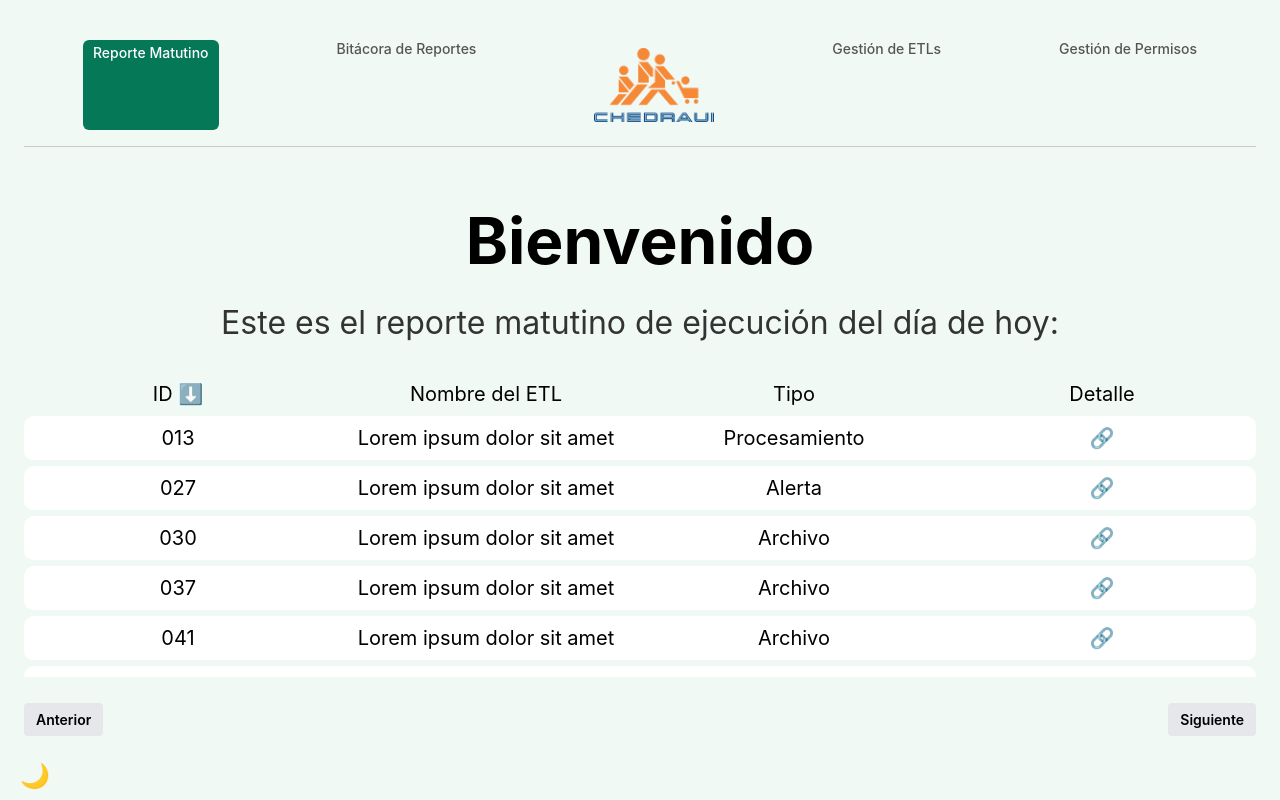
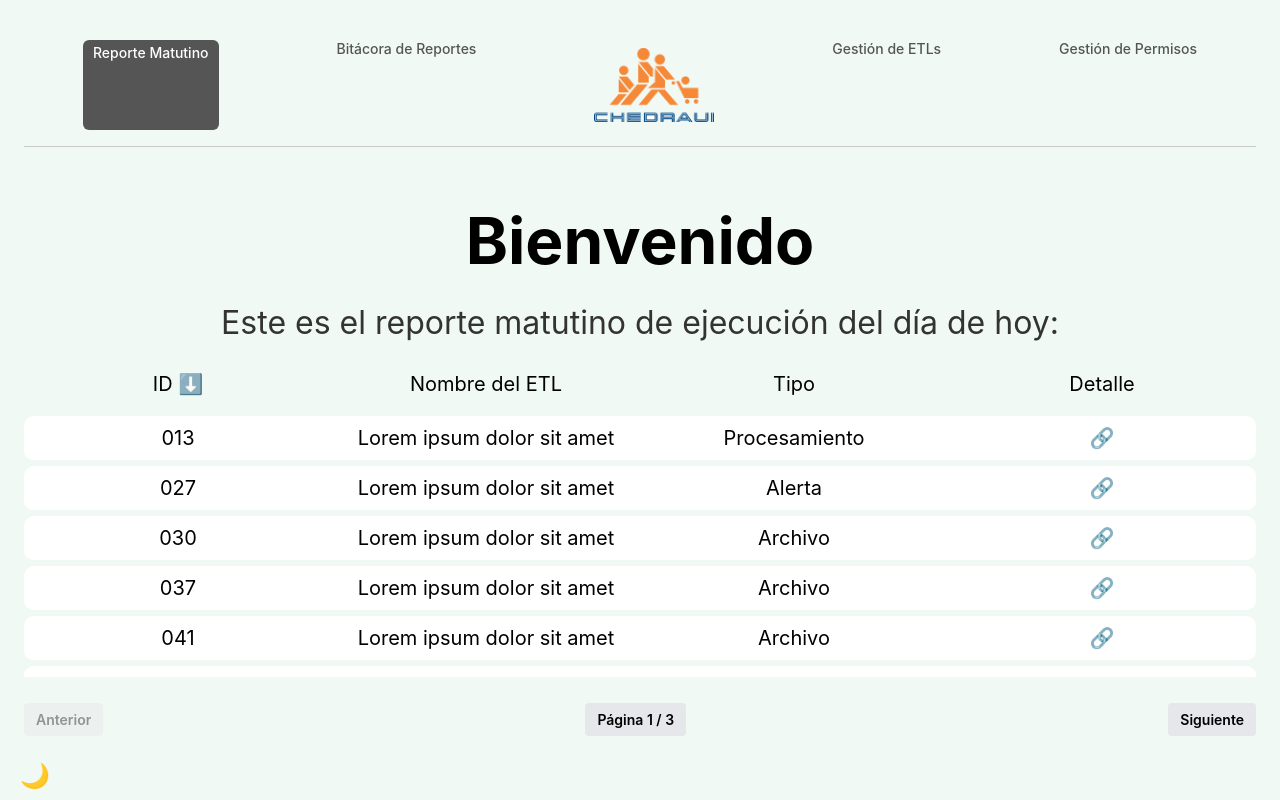
Before and after one commit to TRENCH13/ClienteETL, a React (Vite) app: page /morning in a window 1280 px wide. Built offline with nearby package versions, Linux system fonts and the light colour scheme.

Commit message:
add LogBookScreen EtlManagementScreen and AccessManagementScreen

```diff
--- a/src/main.tsx
+++ b/src/main.tsx
@@ -4,6 +4,9 @@ import { BrowserRouter, Routes, Route } from 'react-router-dom'
 import LoginScreen from './screens/Login/LoginScreen'
 import MorningReportScreen from './screens/MorningReport/MorningReportScreen'
 import { ThemeProvider } from './context/ThemeContext'
+import LogBookScreen from "./screens/LogBook/LogBookScreen.tsx";
+import EtlManagementScreen from "./screens/EtlManagement/EtlManagementScreen.tsx";
+import AccessManagementScreen from "./screens/AccessManagement/AccessManagementScreen.tsx";
 
 ReactDOM.createRoot(document.getElementById('root')!).render(
     <React.StrictMode>
@@ -12,6 +15,9 @@ ReactDOM.createRoot(document.getElementById('root')!).render(
                 <Routes>
                     <Route path="/" element={<LoginScreen />} />
                     <Route path="/morning" element={<MorningReportScreen />} />
+                    <Route path="/logbook" element={<LogBookScreen />} />
+                    <Route path="/etlmanage" element={<EtlManagementScreen />} />
+                    <Route path="/accessmanage" element={<AccessManagementScreen />} />
                 </Routes>
             </BrowserRouter>
         </ThemeProvider>
--- /dev/null
+++ b/src/screens/AccessManagement/AccessManagementScreen.tsx
@@ -0,0 +1,48 @@
+import {Image, Pressable, Text, View} from "react-native";
+import {styles} from "../MorningReport/MorningReportStyles.ts";
+import {useTheme} from "../../context/ThemeContext.tsx";
+import {useNavigate} from "react-router-dom";
+
+export default function AccessManagementScreen() {
+    const { theme, toggleTheme } = useTheme()
+    const isDark = theme === 'dark'
+    const navigate = useNavigate()
+
+    return (
+        <View style={[styles.container, isDark && styles.containerDark]}>
+            {/* Botón de modo */}
+            <View style={styles.themeSwitch}>
+                <Pressable onPress={toggleTheme}>
+                    <Text style={styles.themeIcon}>{isDark ? '🌞' : '🌙'}</Text>
+                </Pressable>
+            </View>
+
+            {/* Header de navegación */}
+            <View style={styles.navbar}>
+
+                <Pressable onPress={() => navigate('/morning')}>
+                    <Text style={[styles.navItem, isDark && styles.navItemDark]}>Reporte Matutino</Text>
+                </Pressable>
+
+                <Pressable onPress={() => navigate('/logbook')}>
+                    <Text style={[styles.navItem, isDark && styles.navItemDark]}>Bitácora de Reportes</Text>
+                </Pressable>
+
+                <Image
+                    source={{ uri: '/chedraui.png' }}
+                    style={styles.logo}
+                    resizeMode="contain"
+                />
+
+                <Pressable onPress={() => navigate('/etlmanage')}>
+                    <Text style={[styles.navItem, isDark && styles.navItemDark]}>Gestión de ETLs</Text>
+                </Pressable>
+
+                <Pressable onPress={() => navigate('/accessmanage')}>
+                    <Text style={[styles.navItem, styles.active, isDark && styles.navItemDark]}>Gestión de Permisos</Text>
+                </Pressable>
+
+            </View>
+        </View>
+    )
+}
--- /dev/null
+++ b/src/screens/EtlManagement/EtlManagementScreen.tsx
@@ -0,0 +1,48 @@
+import {Image, Pressable, Text, View} from "react-native";
+import {styles} from "../MorningReport/MorningReportStyles.ts";
+import {useTheme} from "../../context/ThemeContext.tsx";
+import {useNavigate} from "react-router-dom";
+
+export default function EtlManagementScreen() {
+    const { theme, toggleTheme } = useTheme()
+    const isDark = theme === 'dark'
+    const navigate = useNavigate()
+
+    return (
+        <View style={[styles.container, isDark && styles.containerDark]}>
+            {/* Botón de modo */}
+            <View style={styles.themeSwitch}>
+                <Pressable onPress={toggleTheme}>
+                    <Text style={styles.themeIcon}>{isDark ? '🌞' : '🌙'}</Text>
+                </Pressable>
+            </View>
+
+            {/* Header de navegación */}
+            <View style={styles.navbar}>
+
+                <Pressable onPress={() => navigate('/morning')}>
+                    <Text style={[styles.navItem, isDark && styles.navItemDark]}>Reporte Matutino</Text>
+                </Pressable>
+
+                <Pressable onPress={() => navigate('/logbook')}>
+                    <Text style={[styles.navItem, isDark && styles.navItemDark]}>Bitácora de Reportes</Text>
+                </Pressable>
+
+                <Image
+                    source={{ uri: '/chedraui.png' }}
+                    style={styles.logo}
+                    resizeMode="contain"
+                />
+
+                <Pressable onPress={() => navigate('/etlmanage')}>
+                    <Text style={[styles.navItem, styles.active, isDark && styles.navItemDark]}>Gestión de ETLs</Text>
+                </Pressable>
+
+                <Pressable onPress={() => navigate('/accessmanage')}>
+                    <Text style={[styles.navItem, isDark && styles.navItemDark]}>Gestión de Permisos</Text>
+                </Pressable>
+
+            </View>
+        </View>
+    )
+}
--- /dev/null
+++ b/src/screens/LogBook/LogBookScreen.tsx
@@ -0,0 +1,48 @@
+import {Image, Pressable, Text, View} from "react-native";
+import {styles} from "../MorningReport/MorningReportStyles.ts";
+import {useTheme} from "../../context/ThemeContext.tsx";
+import {useNavigate} from "react-router-dom";
+
+export default function LogBookScreen() {
+    const { theme, toggleTheme } = useTheme()
+    const isDark = theme === 'dark'
+    const navigate = useNavigate()
+
+    return (
+        <View style={[styles.container, isDark && styles.containerDark]}>
+                {/* Botón de modo */}
+                <View style={styles.themeSwitch}>
+                    <Pressable onPress={toggleTheme}>
+                        <Text style={styles.themeIcon}>{isDark ? '🌞' : '🌙'}</Text>
+                    </Pressable>
+                </View>
+
+            {/* Header de navegación */}
+            <View style={styles.navbar}>
+
+                <Pressable onPress={() => navigate('/morning')}>
+                    <Text style={[styles.navItem, isDark && styles.navItemDark]}>Reporte Matutino</Text>
+                </Pressable>
+
+                <Pressable onPress={() => navigate('/logbook')}>
+                    <Text style={[styles.navItem, styles.active, isDark && styles.navItemDark]}>Bitácora de Reportes</Text>
+                </Pressable>
+
+                <Image
+                    source={{ uri: '/chedraui.png' }}
+                    style={styles.logo}
+                    resizeMode="contain"
+                />
+
+                <Pressable onPress={() => navigate('/etlmanage')}>
+                    <Text style={[styles.navItem, isDark && styles.navItemDark]}>Gestión de ETLs</Text>
+                </Pressable>
+
+                <Pressable onPress={() => navigate('/accessmanage')}>
+                    <Text style={[styles.navItem, isDark && styles.navItemDark]}>Gestión de Permisos</Text>
+                </Pressable>
+
+            </View>
+        </View>
+    )
+}
--- a/src/screens/Login/LoginScreen.tsx
+++ b/src/screens/Login/LoginScreen.tsx
@@ -54,7 +54,7 @@ export default function LoginScreen() {
                         setIsLoading(true)
                         setTimeout(() => {
                             setIsLoading(false)
-                            navigate('/morning') // ← redirección a MorningReportScreen
+                            navigate('/morning')
                         }, 2000)
                     }}
                 >
--- a/src/screens/MorningReport/MorningReportScreen.tsx
+++ b/src/screens/MorningReport/MorningReportScreen.tsx
@@ -4,21 +4,63 @@ import {
     Pressable,
     ScrollView, Image
 } from 'react-native'
+import {useState} from "react";
 import { styles } from './MorningReportStyles'
 import { useTheme } from '../../context/ThemeContext'
+import {useNavigate} from "react-router-dom";
 
 export default function MorningReportScreen() {
     const { theme, toggleTheme } = useTheme()
     const isDark = theme === 'dark'
 
-    const dummyData = [
+    const [isAscending, setIsAscending] = useState(true);
+    const [currentPage, setCurrentPage] = useState(0)
+    const rowsPerPage = 6
+    const navigate = useNavigate()
+
+    const [sortedData, setSortedData] = useState([
         { id: '013', name: 'Lorem ipsum dolor sit amet', type: 'Procesamiento' },
         { id: '027', name: 'Lorem ipsum dolor sit amet', type: 'Alerta' },
         { id: '030', name: 'Lorem ipsum dolor sit amet', type: 'Archivo' },
         { id: '037', name: 'Lorem ipsum dolor sit amet', type: 'Archivo' },
         { id: '041', name: 'Lorem ipsum dolor sit amet', type: 'Archivo' },
-        { id: '055', name: 'Lorem ipsum dolor sit amet', type: 'Archivo' },
-    ]
+        { id: '055', name: 'Lorem ipsum dolor sit amet', type: 'Alerta' },
+        { id: '100', name: 'Lorem ipsum dolor sit amet', type: 'Alerta' },
+        { id: '045', name: 'Lorem ipsum dolor sit amet', type: 'Archivo' },
+        { id: '155', name: 'Lorem ipsum dolor sit amet', type: 'Alerta' },
+        { id: '001', name: 'Lorem ipsum dolor sit amet', type: 'Archivo' },
+        { id: '002', name: 'Lorem ipsum dolor sit amet', type: 'Alerta' },
+        { id: '113', name: 'Lorem ipsum dolor sit amet', type: 'Alerta' },
+        { id: '020', name: 'Lorem ipsum dolor sit amet', type: 'Archivo' },
+        { id: '200', name: 'Lorem ipsum dolor sit amet', type: 'Alerta' },
+    ]);
+
+    const toggleSort = () => {
+        const sorted = [...sortedData].sort((a, b) => {
+            const idA = parseInt(a.id, 10);
+            const idB = parseInt(b.id, 10);
+            if (isAscending) {
+                return idA - idB;
+            } else {
+                return idB - idA;
+            }
+        });
+        setSortedData(sorted);
+        setIsAscending(!isAscending);
+        setCurrentPage(0)
+    };
+
+    const totalPages = Math.ceil(sortedData.length / rowsPerPage)
+    const startIndex = currentPage * rowsPerPage
+    const currentRows = sortedData.slice(startIndex, startIndex + rowsPerPage)
+
+    const handlePrevious = () => {
+        if (currentPage > 0) setCurrentPage(currentPage - 1)
+    }
+
+    const handleNext = () => {
+        if (currentPage < totalPages - 1) setCurrentPage(currentPage + 1)
+    }
 
     return (
         <View style={[styles.container, isDark && styles.containerDark]}>
@@ -31,46 +73,75 @@ export default function MorningReportScreen() {
 
             {/* Header de navegación */}
             <View style={styles.navbar}>
-                <Text style={[styles.navItem, styles.active]}>Reporte Matutino</Text>
-                <Text style={styles.navItem}>Bitácora de Reportes</Text>
+
+                <Text style={[styles.navItem, styles.active, isDark && styles.activeDark]}>Reporte Matutino</Text>
+
+                <Pressable onPress={() => navigate('/logbook')}>
+                    <Text style={[styles.navItem, isDark && styles.navItemDark]}>Bitácora de Reportes</Text>
+                </Pressable>
+
                 <Image
                     source={{ uri: '/chedraui.png' }}
                     style={styles.logo}
                     resizeMode="contain"
                 />
-                <Text style={styles.navItem}>Gestión de ETLs</Text>
-                <Text style={styles.navItem}>Gestión de Permisos</Text>
+
+                <Pressable onPress={() => navigate('/etlmanage')}>
+                    <Text style={[styles.navItem, isDark && styles.navItemDark]}>Gestión de ETLs</Text>
+                </Pressable>
+
+                <Pressable onPress={() => navigate('/accessmanage')}>
+                    <Text style={[styles.navItem, isDark && styles.navItemDark]}>Gestión de Permisos</Text>
+                </Pressable>
+
             </View>
 
-            {/* Título */}
+            {/* Título y Subititulo */}
             <Text style={[styles.title, isDark && styles.titleDark]}>Bienvenido</Text>
             <Text style={[styles.subtitle, isDark && styles.subtitleDark]}>
                 Este es el reporte matutino de ejecución del día de hoy:
             </Text>
 
-            {/* Tabla */}
+            {/* Header de la tabla */}
+            <View style={[styles.tableHeader, isDark && styles.tableHeaderDark]}>
+                <Pressable onPress={toggleSort} style={{ flex: 1, alignItems: 'center' }}>
+                    <Text style={[styles.tableCell, isDark && styles.tableCellDark]}>
+                        ID {isAscending ? '⬇️' : '⬆️'}
+                    </Text>
+                </Pressable>
+                <Text style={[styles.tableCell, isDark && styles.tableCellDark]}>
+                    Nombre del ETL
+                </Text>
+                <Text style={[styles.tableCell, isDark && styles.tableCellDark]}>
+                    Tipo
+                </Text>
+                <Text style={[styles.tableCell, isDark && styles.tableCellDark]}>
+                    Detalle
+                </Text>
+            </View>
+
+            {/* Tabla con paginación */}
             <ScrollView style={styles.table}>
-                <View style={[styles.tableHeader, isDark && styles.tableHeaderDark]}>
-                    <Text style={[styles.tableCell, isDark && styles.tableCellDark]}>ID ⬇️</Text>
-                    <Text style={[styles.tableCell, isDark && styles.tableCellDark]}>Nombre del ETL</Text>
-                    <Text style={[styles.tableCell, isDark && styles.tableCellDark]}>Tipo</Text>
-                    <Text style={[styles.tableCell, isDark && styles.tableCellDark]}>Detalle</Text>
-                </View>
-
-                {dummyData.map((item) => (
+                {currentRows.map((item) => (
                     <View key={item.id} style={[styles.tableRow, isDark && styles.tableRowDark]}>
                         <Text style={[styles.tableCell, isDark && styles.tableCellDark]}>{item.id}</Text>
                         <Text style={[styles.tableCell, isDark && styles.tableCellDark]}>{item.name}</Text>
-                            <Text style={[styles.tableCell, isDark && styles.tableCellDark]}>{item.type}</Text>
+                        <Text style={[styles.tableCell, isDark && styles.tableCellDark]}>{item.type}</Text>
                         <Text style={[styles.tableCell, isDark && styles.tableCellDark]}>🔗</Text>
                     </View>
                 ))}
             </ScrollView>
 
+
             {/* Paginación */}
             <View style={styles.pagination}>
-                <Text style={styles.pageBtn}>Anterior</Text>
-                <Text style={styles.pageBtn}>Siguiente</Text>
+                <Pressable onPress={handlePrevious} disabled={currentPage === 0}>
+                    <Text style={[styles.pageBtn, currentPage === 0 && { opacity: 0.4 }]}>Anterior</Text>
+                </Pressable>
+                <Text style={styles.pageBtn}>Página {currentPage + 1} / {totalPages}</Text>
+                <Pressable onPress={handleNext} disabled={currentPage === totalPages - 1}>
+                    <Text style={[styles.pageBtn, currentPage === totalPages - 1 && { opacity: 0.4 }]}>Siguiente</Text>
+                </Pressable>
             </View>
         </View>
     )
--- a/src/screens/MorningReport/MorningReportStyles.ts
+++ b/src/screens/MorningReport/MorningReportStyles.ts
@@ -33,7 +33,7 @@ export const styles = StyleSheet.create({
     },
     active: {
         color: '#ffffff',
-        backgroundColor: '#047857',
+        backgroundColor: '#555',
         paddingHorizontal: 10,
         paddingVertical: 4,
         borderRadius: 6,
@@ -100,9 +100,14 @@ export const styles = StyleSheet.create({
     containerDark: {
         backgroundColor: '#1e1e1e',
     },
+    navItemDark: {
+        fontSize: 14,
+        color: '#fff',
+        fontWeight: '500',
+    },
     activeDark: {
         color: '#ffffff',
-        backgroundColor: '#444',
+        backgroundColor: '#333',
         paddingHorizontal: 10,
         paddingVertical: 4,
         borderRadius: 6,
```
Also changed, not shown: src/screens/LogBook/LogBookStyles.ts (added).
